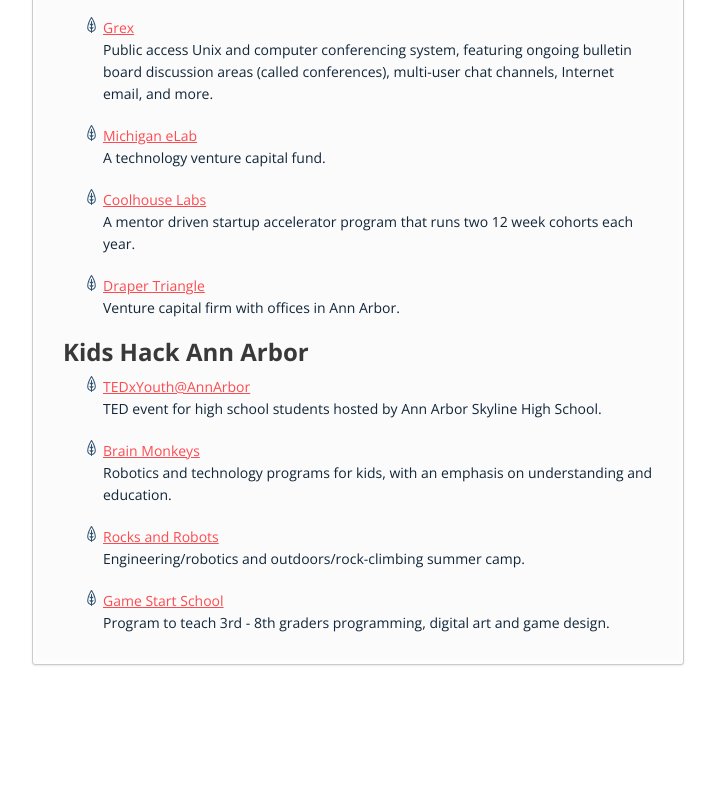
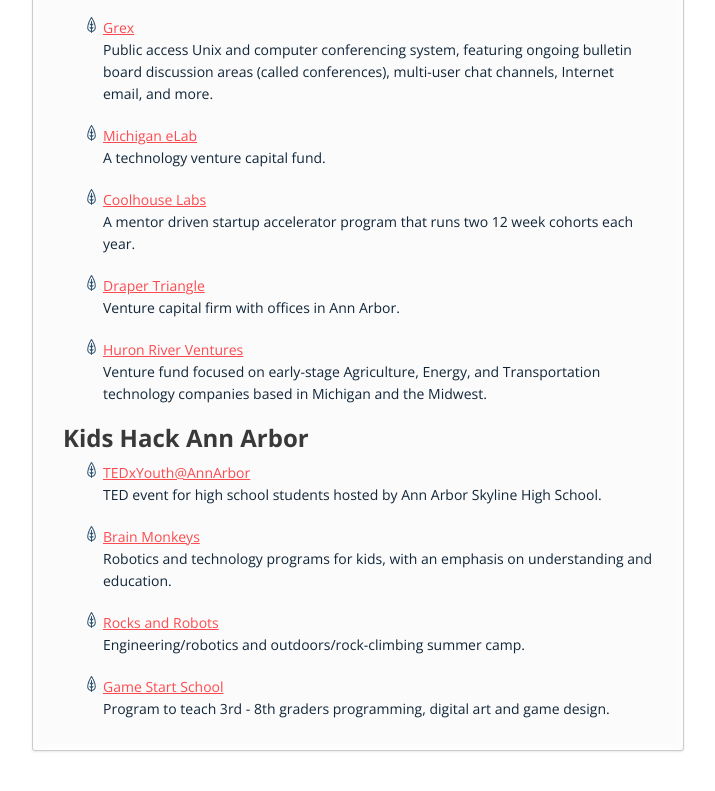
Before and after one commit to jshwlkr/hacka2, a plain HTML site: page index.html in a window 1280 px wide. Shown: the part 7572-8363 px from the top of the page, without its empty margins (283-998 px from the left). Before the commit the page ends 8277 px from the top, so only its background shows below. Drawn offline with nearby package versions, Linux system fonts and the light colour scheme.

Commit message:
added Huron River Ventures

```diff
--- a/index.html
+++ b/index.html
@@ -420,6 +420,10 @@
                     <a href="http://drapertriangle.com/">Draper Triangle</a>
                     <p>Venture capital firm with offices in Ann Arbor.</p>
                 </li>
+                <li>
+                    <a href="http://huronrivervc.com/">Huron River Ventures</a>
+                    <p>Venture fund focused on early-stage Agriculture, Energy, and Transportation technology companies based in Michigan and the Midwest.</p>
+                </li>
             </ul>
             <h2>Kids Hack Ann Arbor</h2>
             <ul>
```
